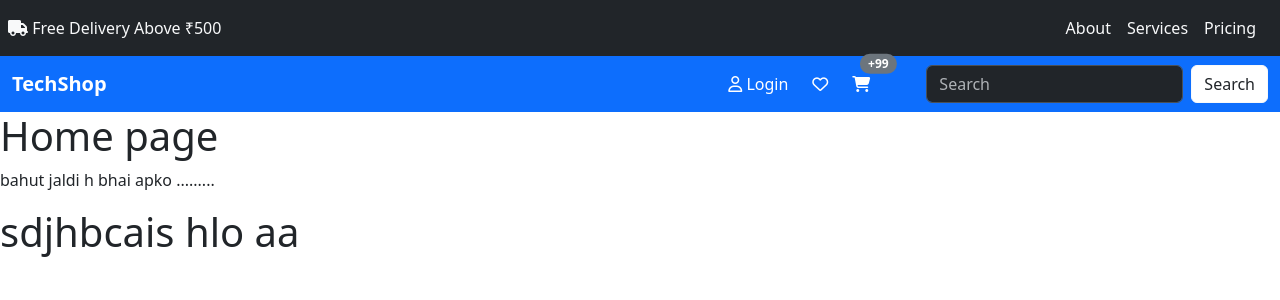
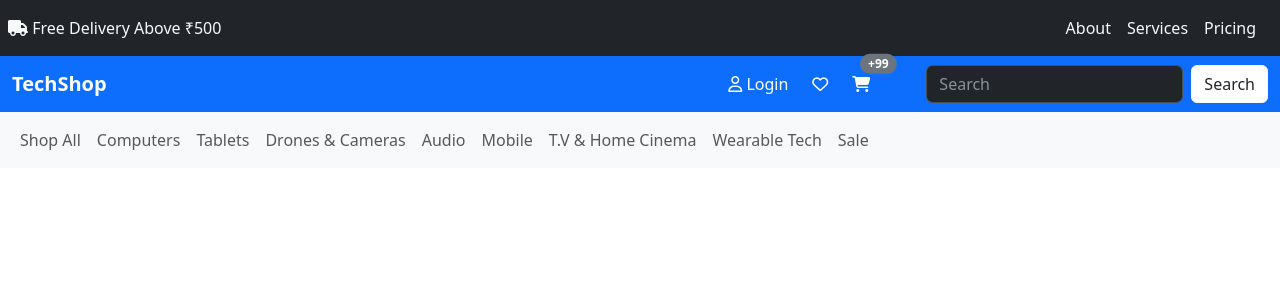
Before and after one commit to rohitsingh2814/E-commerce, a PHP site: page / in a window 1280 px wide. Shown: the top 300 px of the page. Run offline with PHP 8.4, Linux system fonts and the light colour scheme; some web fonts are replaced.

Commit message:
home page nav

```diff
--- a/css/style.css
+++ b/css/style.css
@@ -62,3 +62,6 @@
 a:hover {
     color: aqua;
 }
+.navbar-nav {
+    margin-right: 0;
+}
--- a/home.php
+++ b/home.php
@@ -1,3 +1,53 @@
-<h1>Home page</h1>
-<p>bahut jaldi h bhai apko .........</p>
-<h1>sdjhbcais hlo aa</h1>
+<!DOCTYPE html>
+<html lang="en">
+<head>
+    <meta charset="UTF-8">
+    <meta name="viewport" content="width=device-width, initial-scale=1.0">
+    <title>Bootstrap Navbar</title>
+    <link href="https://cdn.jsdelivr.net/npm/bootstrap@5.3.0/dist/css/bootstrap.min.css" rel="stylesheet">
+    <style>
+        .navbar-nav {
+            margin-right: 0;
+        }
+    </style>
+</head>
+<body>
+    <nav class="navbar navbar-expand-lg navbar-light bg-light">
+        <div class="container-fluid">
+            <button class="navbar-toggler" type="button" data-bs-toggle="collapse" data-bs-target="#navbarNav" aria-controls="navbarNav" aria-expanded="false" aria-label="Toggle navigation">
+                <span class="navbar-toggler-icon"></span>
+            </button>
+            <div class="collapse navbar-collapse" id="navbarNav">
+                <ul class="navbar-nav">
+                    <li class="nav-item"><a class="nav-link" href="#">Shop All</a></li>
+                    <li class="nav-item"><a class="nav-link" href="#">Computers</a></li>
+                    <li class="nav-item"><a class="nav-link" href="#">Tablets</a></li>
+                    <li class="nav-item"><a class="nav-link" href="#">Drones & Cameras</a></li>
+                    <li class="nav-item"><a class="nav-link" href="#">Audio</a></li>
+                    <li class="nav-item"><a class="nav-link" href="#">Mobile</a></li>
+                    <li class="nav-item"><a class="nav-link" href="#">T.V & Home Cinema</a></li>
+                    <li class="nav-item"><a class="nav-link" href="#">Wearable Tech</a></li>
+                    <li class="nav-item"><a class="nav-link" href="#">Sale</a></li>
+                </ul>
+            </div>
+        </div>
+    </nav>
+
+    <script src="https://cdn.jsdelivr.net/npm/bootstrap@5.3.0/dist/js/bootstrap.bundle.min.js"></script>
+    <script>
+        document.addEventListener("DOMContentLoaded", function () {
+            var navLinks = document.querySelectorAll(".nav-link");
+            var navCollapse = document.querySelector(".navbar-collapse");
+
+            navLinks.forEach(function (link) {
+                link.addEventListener("click", function () {
+                    if (navCollapse.classList.contains("show")) {
+                        var bsCollapse = new bootstrap.Collapse(navCollapse);
+                        bsCollapse.hide();
+                    }
+                });
+            });
+        });
+    </script>
+</body>
+</html>
--- a/partials/commonfiles.php
+++ b/partials/commonfiles.php
@@ -4,3 +4,4 @@
     <link rel="preconnect" href="https://fonts.googleapis.com">
     <link rel="preconnect" href="https://fonts.gstatic.com" crossorigin>
     <link href="https://fonts.googleapis.com/css2?family=Montserrat:ital,wght@0,100..900;1,100..900&family=Roboto+Mono:ital,wght@0,100..700;1,100..700&family=Winky+Sans:ital,wght@0,300..900;1,300..900&display=swap" rel="stylesheet">
+    <link href="https://cdn.jsdelivr.net/npm/bootstrap@5.3.0/dist/css/bootstrap.min.css" rel="stylesheet">
```
